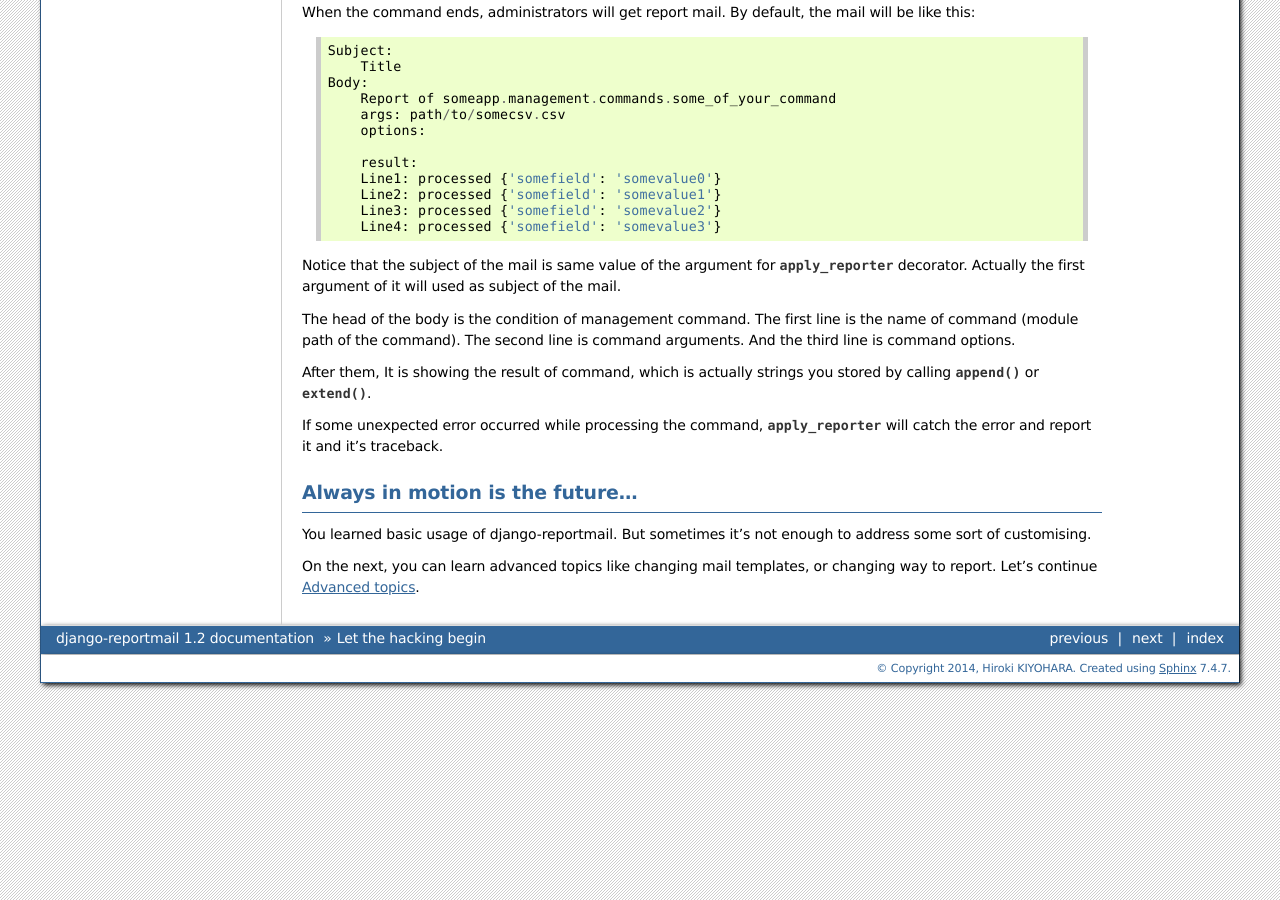
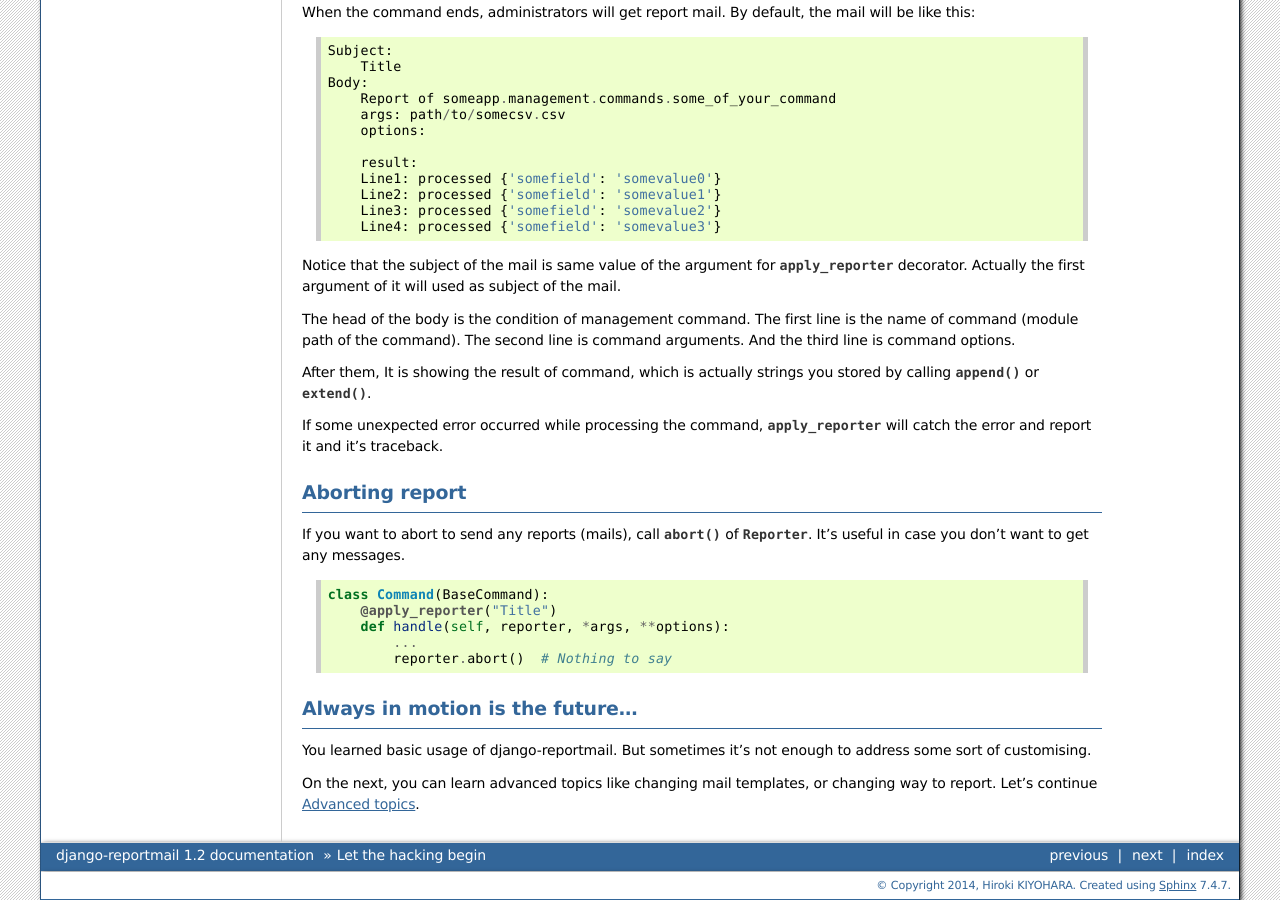
Before and after one commit to hirokiky/django-reportmail, a Sphinx documentation site: the page built from docs/source/intro.rst, in a window 1280 px wide and 900 px high, scrolled down 712 px. Built offline with Sphinx 7.4.7, drawn with Linux system fonts in a browser that asks for light colours.

Commit message:
Wrote documents for abort feature refs #7

```diff
--- a/docs/source/intro.rst
+++ b/docs/source/intro.rst
@@ -73,6 +73,22 @@ or :meth:`extend() <reportmail.reporter.Reporter.extend()>`.
 If some unexpected error occurred while processing the command,
 :func:`apply_reporter <reportmail.command.apply_reporter>` will catch the error and report it and it's traceback.
 
+Aborting report
+---------------
+
+If you want to abort to send any reports (mails),
+call :meth:`abort() <reportmail.reporter.Reporter.abort()>` of :class:`Reporter <reportmail.reporter.Reporter>`.
+It's useful in case you don't want to get any messages.
+
+.. code-block:: python
+
+    class Command(BaseCommand):
+        @apply_reporter("Title")
+        def handle(self, reporter, *args, **options):
+            ...
+            reporter.abort()  # Nothing to say
+
+
 Always in motion is the future...
 ---------------------------------
 
```
Also changed, not shown: 1 other file.
